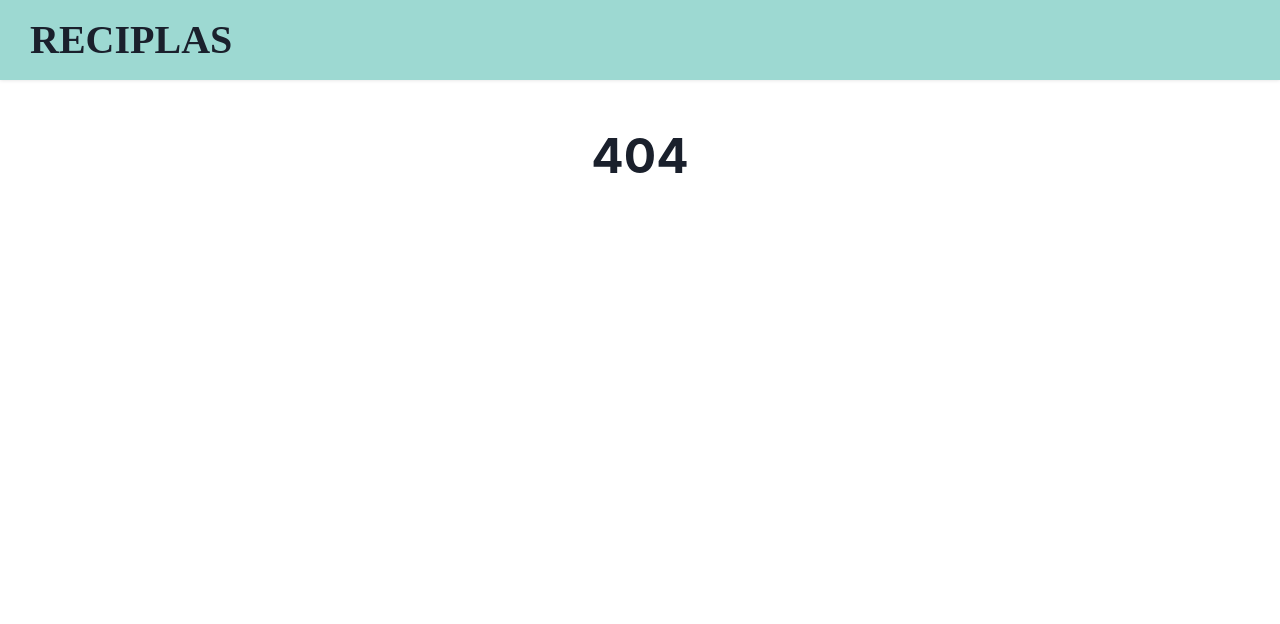
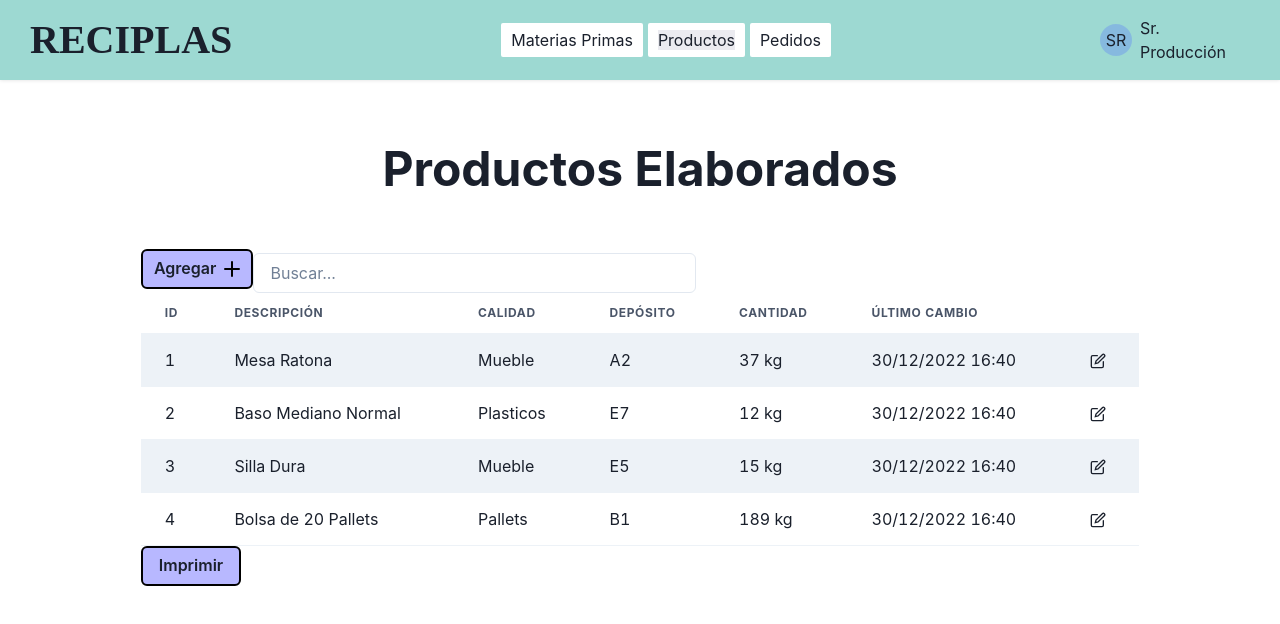
Before and after one commit to agustinbravop/utn-reciplas, a React (Create React App) app: page /prod/productos in a window 1280 px wide. Before the commit this address had no page. Shown: the top 624 px of the page. Built offline with nearby package versions, Linux system fonts and the light colour scheme; a web font is replaced by a local one.

Commit message:
Agrego vistas particulares

```diff
--- a/src/components/LineaMateriaPrima/LineaMateriaPrima.jsx
+++ b/src/components/LineaMateriaPrima/LineaMateriaPrima.jsx
@@ -18,7 +18,9 @@ export default function LineaMateriaPrima({
       <Td>{cantidad} kg</Td>
       <Td>{ultimoCambio}</Td>
       <Td>
-        <EditIcon></EditIcon>
+        <button> <EditIcon></EditIcon> </button>
+
+
       </Td>
     </Tr>
   );
--- /dev/null
+++ b/src/components/LineaProducto/LineaProducto.jsx
@@ -0,0 +1,34 @@
+import { Tr, Td } from "@chakra-ui/react";
+import { EditIcon } from "@chakra-ui/icons";
+import {useLocation} from 'react-router-dom'
+
+export default function LineaProducto({
+  id,
+  descripcion,
+  linea,
+  deposito,
+  cantidad,
+  ultimoCambio,
+}) {
+  const url = useLocation();
+  const edit =
+  url.pathname === "/prod/productos" ? (
+      <EditIcon></EditIcon>
+    ) : (
+      ""
+    );
+
+  return (
+    <Tr key={id}>
+      <Td>{id}</Td>
+      <Td>{descripcion}</Td>
+      <Td>{linea}</Td>
+      <Td>{deposito}</Td>
+      <Td>{cantidad} kg</Td>
+      <Td>{ultimoCambio}</Td>
+      <Td>
+        {edit}
+      </Td>
+    </Tr>
+  );
+}
--- /dev/null
+++ b/src/data/productos.js
@@ -0,0 +1,44 @@
+const productos = [
+    {
+      id: 1,
+      descripcion: "Mesa Ratona",
+      linea: "Mueble",
+      deposito: "A2",
+      cantidad: 37,
+      ultimoCambio: "30/12/2022 16:40",
+    },
+    {
+      id: 2,
+      descripcion: "Baso Mediano Normal",
+      linea: "Plasticos",
+      deposito: "E7",
+      cantidad: 12,
+      ultimoCambio: "30/12/2022 16:40",
+    },
+    {
+      id: 3,
+      descripcion: "Silla Dura",
+      linea: "Mueble",
+      deposito: "E5",
+      cantidad: 15,
+      ultimoCambio: "30/12/2022 16:40",
+    },
+    {
+      id: 4,
+      descripcion: "Bolsa de 20 Pallets",
+      linea: "Pallets",
+      deposito: "B1",
+      cantidad: 189,
+      ultimoCambio: "30/12/2022 16:40",
+    },
+  ];
+
+  const findAllProductos = () => {
+    return productos;
+  };
+
+  const findProductoByID = (id) => {
+    return productos.find((m) => m.id === id);
+  };
+
+  export { findAllProductos, findProductoByID };
--- a/src/pages/DetalleMateriaPage/DetalleMateriaPage.jsx
+++ b/src/pages/DetalleMateriaPage/DetalleMateriaPage.jsx
@@ -1,17 +1,21 @@
 import React from "react";
 import FormMovimientos from "../../components/FormMovimientos/FormMovimientos";
 import Title from "../../components/Title/Title";
+import { findMateriaPrimaByID} from '../../data/materias'
 
-function DetalleMateriaPage() {
+
+function DetalleMateriaPage({id}) {
+
+  const m = findMateriaPrimaByID({id})
+
   return (
     <div className="cuerpo">
-      <Title>
-        no se como poner aca para que redirija del nombre del id seleccionado
-        u.u
+      <Title >
+        {m.descripcion}
       </Title>
-      <h2>ID: </h2>
-      <h2>Depósito: </h2>
-      <h2>Cantidad Actual: </h2>
+      <h2>ID: {m.id} </h2>
+      <h2>Depósito: {m.deposito} </h2>
+      <h2>Cantidad Actual: {m.cantidad} </h2>
       <FormMovimientos></FormMovimientos>
       <br></br>
       <h2>Historial de Movimientos</h2>
--- a/src/pages/ListadoMateriasPrimasPage/ListadoMateriasPrimas.jsx
+++ b/src/pages/ListadoMateriasPrimasPage/ListadoMateriasPrimas.jsx
@@ -1,4 +1,5 @@
 import Input from "../../components/Input/Input";
+import { useLocation } from "react-router-dom";
 import Layout from "../../components/Layout/Layout";
 import LineaMateriaPrima from "../../components/LineaMateriaPrima/LineaMateriaPrima";
 import "./ListadoMateriasPrimas.css";
@@ -14,14 +15,22 @@ export default function ListadoMateriasPrimasPage() {
     return <LineaMateriaPrima {...materia} />;
   });
 
+  const url = useLocation();
+  const a = url.pathname === "/ventas/materias" ? "ventas" : "prod";
+  const mostrar =
+    a === "prod" ? (
+      <Button href="crear" rightIcon={<AddIcon color="black" />}>
+        Agregar
+      </Button>
+    ) : (
+      ""
+    );
   return (
-    <Layout area="prod">
+    <Layout area={a}>
       <div className="listado-materias">
         <h1 className="titulo">Materias Primas</h1>
         <div className="search">
-          <Button href="crear" rightIcon={<AddIcon color="black" />}>
-            Agregar
-          </Button>
+          {mostrar}
           <Input name="search" label="" placeholder="Buscar..." width="50%" />
         </div>
 
--- /dev/null
+++ b/src/pages/ListadoProductosPage/ListadoProductosPage.jsx
@@ -0,0 +1,57 @@
+import Input from "../../components/Input/Input";
+import Layout from "../../components/Layout/Layout";
+import LineaProducto from "../../components/LineaProducto/LineaProducto";
+import "../ListadoProductosPage/ListadoProductosPage.css";
+import { Table, Thead, Tbody, Tr, Th, TableContainer } from "@chakra-ui/react";
+import { AddIcon } from "@chakra-ui/icons";
+import Button from "../../components/Button/Button";
+import { React } from "react";
+import { findAllProductos } from "../../data/productos";
+import { useLocation } from "react-router-dom";
+
+export default function ListadoProductosPage() {
+  const productos = findAllProductos();
+  const lineaDeProducto = productos.map((producto) => {
+    return <LineaProducto {...producto} />;
+  });
+
+  const url = useLocation();
+  const a = url.pathname === "/ventas/productos" ? "ventas" : "prod";
+  const agregar =
+    a === "prod" ? (
+      <Button href="crear" rightIcon={<AddIcon color="black" />}>
+        Agregar
+      </Button>
+    ) : (
+      ""
+    );
+
+  return (
+    <Layout area={a}>
+      <div className="pedidos-pendientes">
+        <h1 className="titulo">Productos Elaborados</h1>
+        <div className="search">
+          {agregar}
+          <Input name="search" label="" placeholder="Buscar..." width="50%" />
+        </div>
+
+        <TableContainer>
+          <Table variant="striped" colorScheme="gray" size="md">
+            <Thead>
+              <Tr>
+                <Th>ID</Th>
+                <Th>Descripción</Th>
+                <Th>Calidad</Th>
+                <Th>Depósito</Th>
+                <Th>Cantidad</Th>
+                <Th>Último Cambio</Th>
+              </Tr>
+            </Thead>
+            <Tbody>{lineaDeProducto}</Tbody>
+          </Table>
+        </TableContainer>
+        <Button>Imprimir</Button>
+      </div>
+    </Layout>
+  );
+}
--- a/src/pages/VentasHomePage/VentasHomePage.jsx
+++ b/src/pages/VentasHomePage/VentasHomePage.jsx
@@ -1,10 +1,20 @@
 import React from "react";
 import Layout from "../../components/Layout/Layout";
+import Button from '../../components/Button/Button'
+import Title from '../../components/Title/Title'
 
 function VentasHomePage() {
   return (
     <Layout area="ventas">
-      <div>Soy el HomePage de ventas</div>
+      <div className="cuerpo">
+        <Title text="Bienvenido al Área de Ventas"></Title>
+        <div className="row">
+          <Button href="/ventas/clientes">Clientes</Button>
+          <Button href="/ventas/productos">Productos</Button>
+          <Button href="/ventas/proveedores">Proveedores</Button>
+          <Button href="/ventas/materias">Materias Primas</Button>
+        </div>
+      </div>
     </Layout>
   );
 }
```
Also changed, not shown: src/App.jsx (+19 -0 lines), src/pages/ListadoProductosPage/ListadoProductosPage.css (added).
